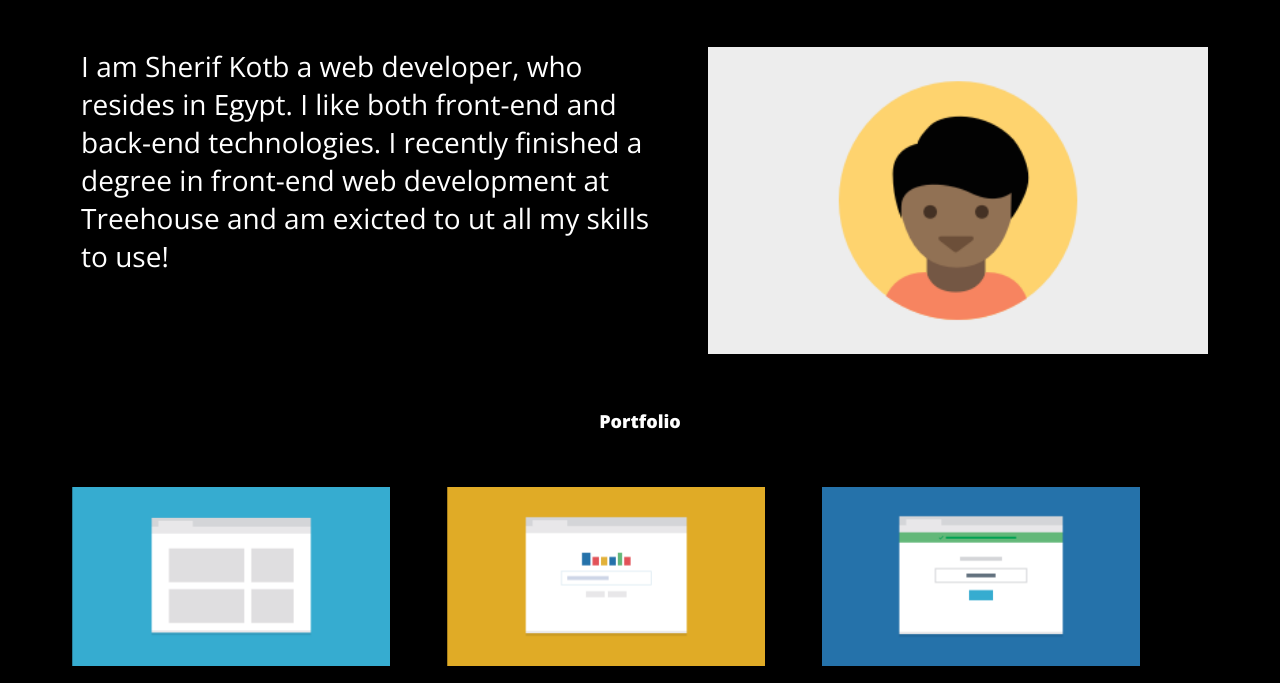
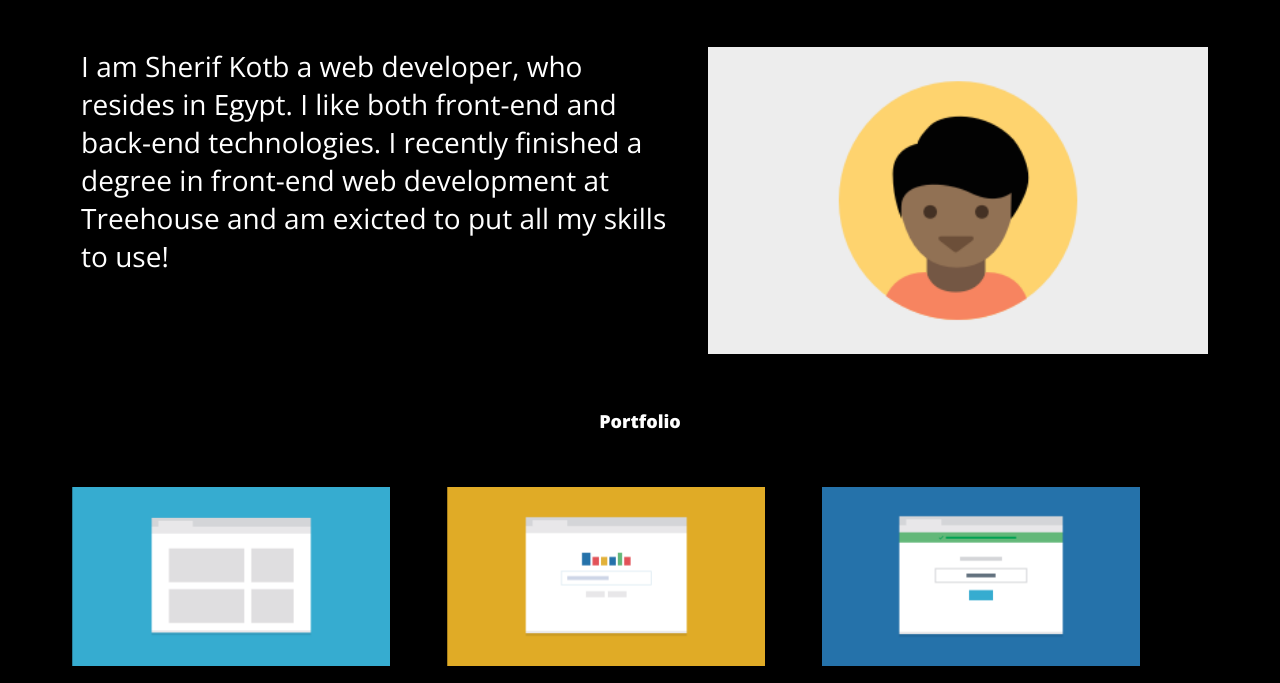
Before and after one commit to sherif-k/Responsive-layout-site-treehouse-project-2, a plain HTML site: page index.html in a window 1280 px wide. Shown: the part 117-800 px from the top of the page. Drawn offline with nearby package versions, Linux system fonts and the light colour scheme.

Commit message:
editing bio

```diff
--- a/index.html
+++ b/index.html
@@ -29,7 +29,7 @@
         <p class="bio">
           I am Sherif Kotb a web developer, who resides in Egypt. I like both
           front-end and back-end technologies. I recently finished a degree in
-          front-end web development at Treehouse and am exicted to ut all my
+          front-end web development at Treehouse and am exicted to put all my
           skills to use!
         </p>
       </div>
```
